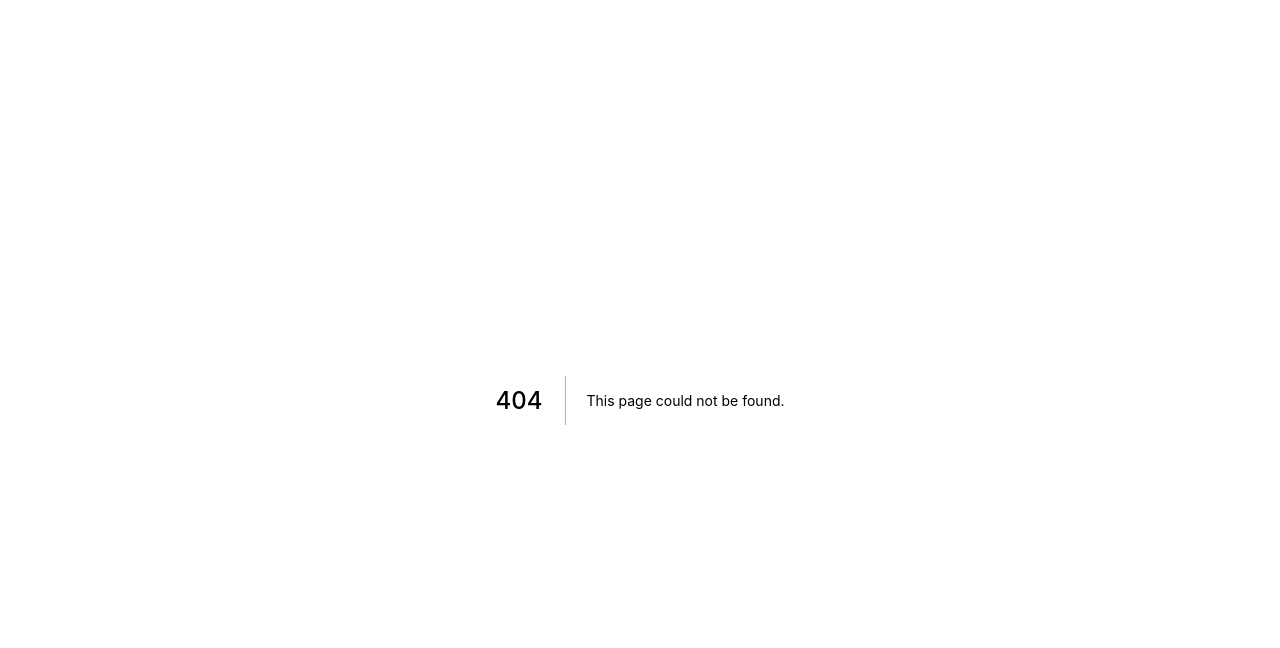
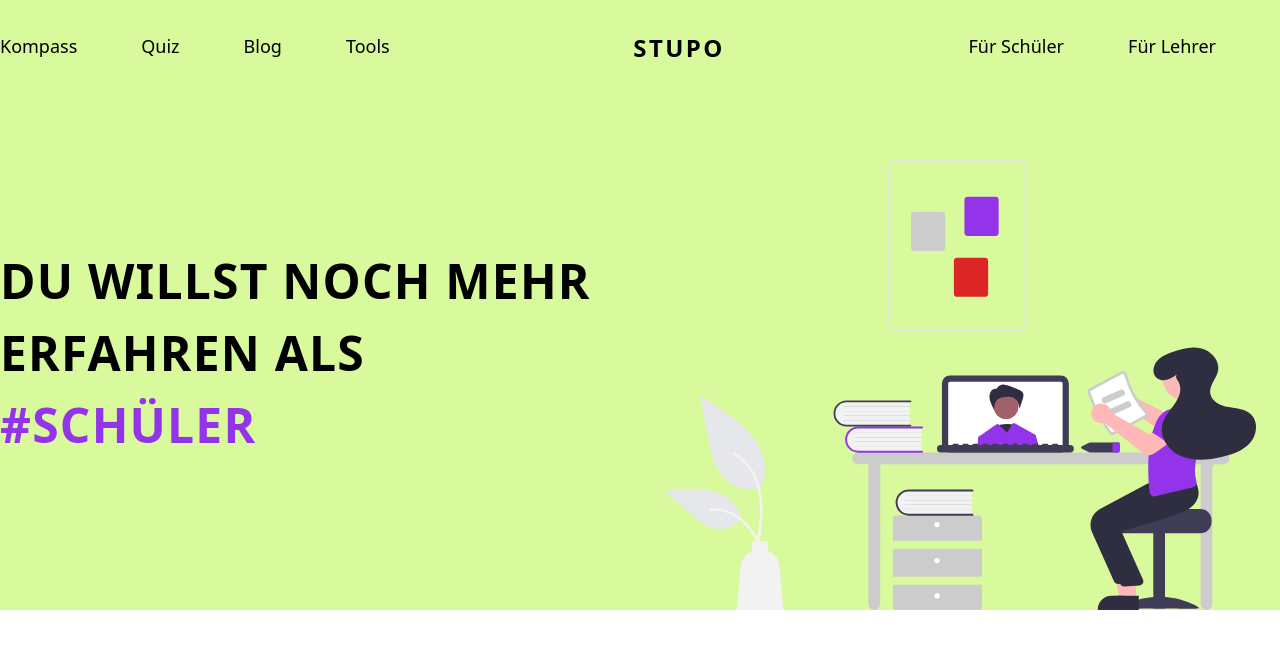
Before and after one commit to jembach/stupo-web-main, a Next.js app: page /pupils in a window 1280 px wide. Before the commit this address had no page. Shown: the top 648 px of the page. Built offline with nearby package versions, Linux system fonts and the light colour scheme.

Commit message:
feat: add pupils page starter

```diff
--- /dev/null
+++ b/src/pages/pupils.tsx
@@ -0,0 +1,22 @@
+import React from 'react';
+import Header from '../components/Header';
+import HeaderTitle from '../components/HeaderTitle';
+
+import { Page } from '../types';
+
+const Pupils: Page<any> = () => (
+  <div>
+    <Header className="bg-stupo-pupil-200" img="/images/headers/pupils.svg" alt="">
+      <HeaderTitle>
+        <span>Du willst noch mehr erfahren als</span>
+        <span className="text-stupo-pupil-complement-600"> #Schüler</span>
+      </HeaderTitle>
+    </Header>
+  </div>
+);
+
+Pupils.title = 'Für Schüler | Stupo';
+Pupils.keywords = 'IT-Sicherheit, Schüler, Stupo';
+Pupils.description = 'Hier findest du den Bereich für Schüler von Stupo.';
+
+export default Pupils;
```
Also changed, not shown: public/images/headers/pupils.svg (added).
